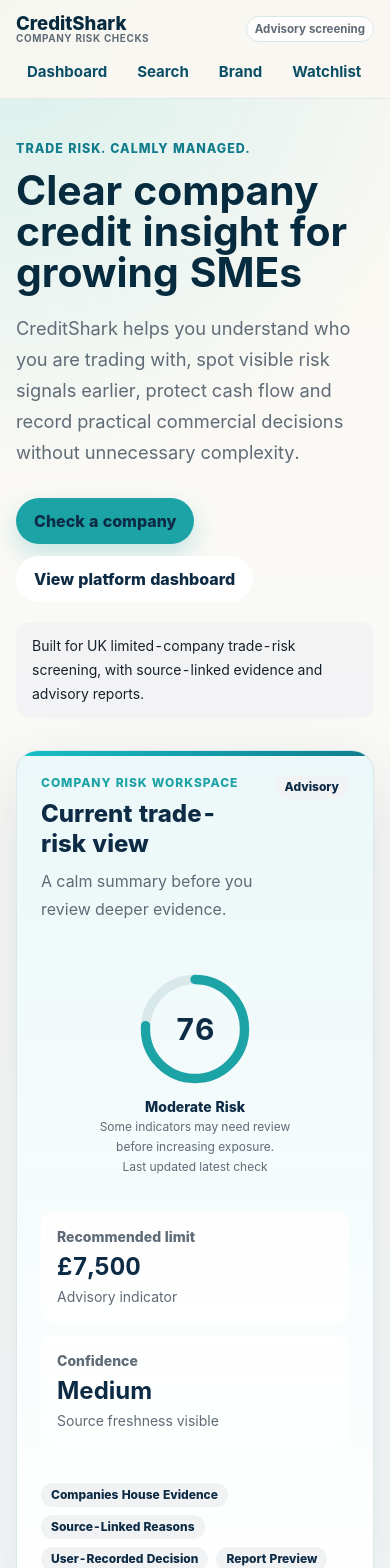
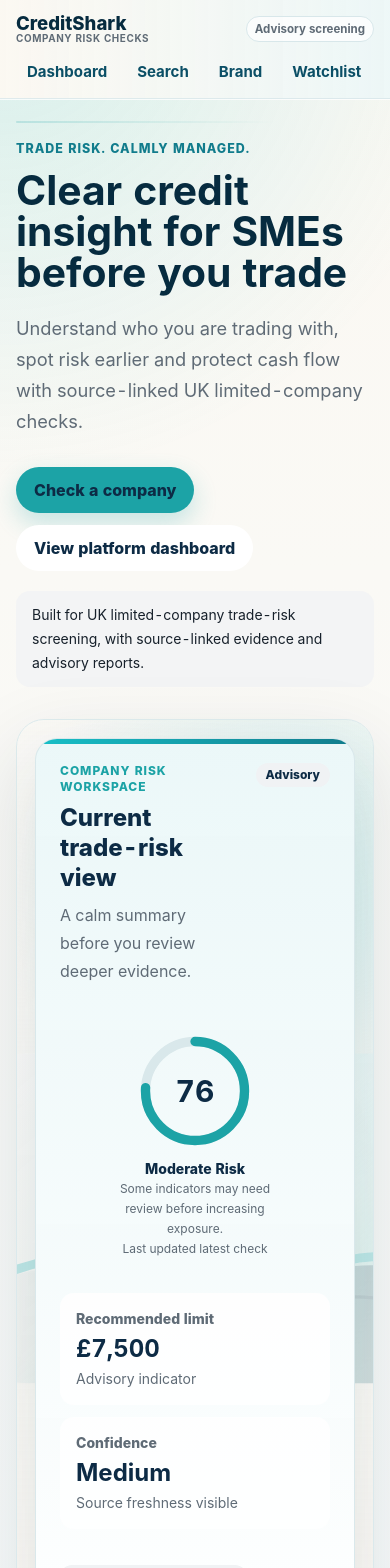
Before and after one commit to markdunnuk-beep/CreditShark, a Next.js app: page / in a window 390 px wide. Shown: the top 1568 px of the page. Built offline with nearby package versions, Linux system fonts and the light colour scheme.

Commit message:
Add Calm Fin public brand styling

```diff
--- a/app/brand/page.tsx
+++ b/app/brand/page.tsx
@@ -17,6 +17,7 @@
   TextInput,
   TradeRiskScoreGauge
 } from "../components/ui";
+import { CalmFinHero } from "../components/brand/calm-fin-hero";
 import { CREDITSHARK_FOOTER_DISCLAIMER } from "../../src/lib/guardrails";
 
 export const metadata: Metadata = {
@@ -97,7 +98,7 @@
     <div className="brand-page">
       <section className="page-shell brand-hero">
         <div className="brand-hero__copy">
-          <p className="eyebrow">Live brand reference</p>
+          <p className="eyebrow">Brand system v1.0</p>
           <h1>CreditShark</h1>
           <p className="brand-hero__line">Trade Risk. Calmly Managed.</p>
           <p className="lede">
@@ -114,11 +115,13 @@
             <ButtonLink href="/search" variant="secondary">Check a company</ButtonLink>
           </ActionGroup>
         </div>
+        <CalmFinHero variant="brand" className="brand-calm-fin-hero">
           <Card variant="elevated" className="brand-hero__panel">
             <SectionHeader
               eyebrow="Brand idea"
               title="Clear credit insight for SMEs, delivered calmly."
               description="A practical finance SaaS identity for UK limited-company trade-risk screening."
+              action={<Badge variant="info">Calm Fin motif</Badge>}
             />
             <div className="brand-attribute-grid">
               {["Calm", "Clarity", "Confidence", "Practical", "Trustworthy", "SME-friendly"].map((attribute) => (
@@ -126,6 +129,7 @@
               ))}
             </div>
           </Card>
+        </CalmFinHero>
       </section>
 
       <BrandSection
--- /dev/null
+++ b/app/components/brand/calm-fin-hero.tsx
@@ -0,0 +1,67 @@
+import { cx } from "../ui";
+
+type CalmFinHeroVariant = "homepage" | "brand";
+
+export function CalmFinHero({
+  variant = "homepage",
+  className,
+  children
+}: {
+  variant?: CalmFinHeroVariant;
+  className?: string;
+  children?: React.ReactNode;
+}) {
+  return (
+    <div className={cx("calm-fin-hero", `calm-fin-hero--${variant}`, className)} aria-hidden={children ? undefined : true}>
+      <div className="calm-fin-hero__water" aria-hidden="true">
+        <svg className="calm-fin-hero__svg" viewBox="0 0 640 520" role="presentation" focusable="false">
+          <defs>
+            <linearGradient id={`calm-fin-sky-${variant}`} x1="0" x2="1" y1="0" y2="1">
+              <stop offset="0%" stopColor="#FAFBFC" stopOpacity="0.96" />
+              <stop offset="48%" stopColor="#EAF7F8" stopOpacity="0.9" />
+              <stop offset="100%" stopColor="#6DD1D6" stopOpacity="0.42" />
+            </linearGradient>
+            <linearGradient id={`calm-fin-water-${variant}`} x1="0" x2="1" y1="0" y2="0">
+              <stop offset="0%" stopColor="#0D2B45" stopOpacity="0.04" />
+              <stop offset="54%" stopColor="#1CA3A6" stopOpacity="0.28" />
+              <stop offset="100%" stopColor="#0D2B45" stopOpacity="0.42" />
+            </linearGradient>
+          </defs>
+          <rect width="640" height="520" rx="34" fill={`url(#calm-fin-sky-${variant})`} />
+          <path
+            d="M18 342C96 314 170 314 245 342C326 374 410 374 492 342C544 322 586 316 622 323"
+            fill="none"
+            stroke="#6DD1D6"
+            strokeLinecap="round"
+            strokeWidth="14"
+          />
+          <path
+            d="M0 356C74 330 149 330 224 356C307 388 390 388 473 356C536 332 590 328 640 342V520H0V356Z"
+            fill={`url(#calm-fin-water-${variant})`}
+          />
+          <path
+            d="M322 326C336 242 378 171 455 122C450 222 414 291 346 338C336 345 324 340 322 326Z"
+            fill="#1CA3A6"
+          />
+          <path
+            d="M62 396C128 378 194 378 260 396C328 415 398 415 466 396C512 384 552 381 590 386"
+            fill="none"
+            stroke="#0D2B45"
+            strokeLinecap="round"
+            strokeOpacity="0.2"
+            strokeWidth="5"
+          />
+          <path
+            d="M88 430C148 419 207 419 266 430C326 441 388 441 449 430"
+            fill="none"
+            stroke="#FAFBFC"
+            strokeLinecap="round"
+            strokeOpacity="0.72"
+            strokeWidth="4"
+          />
+        </svg>
+      </div>
+      {children ? <div className="calm-fin-hero__content">{children}</div> : null}
+    </div>
+  );
+}
--- a/app/globals.css
+++ b/app/globals.css
@@ -66,8 +66,11 @@
 
 .site-header {
   border-bottom: 1px solid rgba(216, 231, 234, 0.8);
-  background: rgba(251, 248, 242, 0.88);
+  background:
+    linear-gradient(90deg, rgba(251, 248, 242, 0.94), rgba(234, 247, 248, 0.82)),
+    rgba(251, 248, 242, 0.88);
   backdrop-filter: blur(16px);
+  box-shadow: 0 1px 0 rgba(255, 255, 255, 0.74);
 }
 
 .site-header__inner,
@@ -781,6 +784,20 @@
 .public-hero {
   align-items: stretch;
   padding-top: 64px;
+  position: relative;
+}
+
+.public-hero::before,
+.brand-hero::before {
+  background: linear-gradient(90deg, rgba(28, 163, 166, 0.22), rgba(109, 209, 214, 0));
+  border-radius: 999px;
+  content: "";
+  height: 2px;
+  left: 0;
+  opacity: 0.9;
+  position: absolute;
+  top: 34px;
+  width: min(360px, 58vw);
 }
 
 .public-hero-note {
@@ -818,6 +835,83 @@
   padding: 24px;
 }
 
+.public-calm-fin-hero {
+  min-height: 520px;
+}
+
+.public-calm-fin-hero .public-product-preview {
+  max-width: 430px;
+  width: min(100%, 430px);
+}
+
+.calm-fin-hero {
+  border: 1px solid rgba(216, 231, 234, 0.9);
+  border-radius: 28px;
+  box-shadow: 0 28px 80px rgba(6, 43, 63, 0.12);
+  isolation: isolate;
+  min-width: 0;
+  overflow: hidden;
+  position: relative;
+}
+
+.calm-fin-hero::before {
+  background:
+    linear-gradient(90deg, rgba(251, 248, 242, 0.88), rgba(251, 248, 242, 0.22) 38%, rgba(250, 251, 252, 0)),
+    radial-gradient(circle at 76% 18%, rgba(109, 209, 214, 0.42), transparent 24rem);
+  content: "";
+  inset: 0;
+  pointer-events: none;
+  position: absolute;
+  z-index: 1;
+}
+
+.calm-fin-hero__water {
+  inset: 0;
+  position: absolute;
+  z-index: 0;
+}
+
+.calm-fin-hero__svg {
+  display: block;
+  height: 100%;
+  object-fit: cover;
+  transform: scale(1.04);
+  transform-origin: 62% 54%;
+  width: 100%;
+}
+
+.calm-fin-hero__content {
+  display: grid;
+  min-height: inherit;
+  padding: 28px;
+  place-items: center end;
+  position: relative;
+  z-index: 2;
+}
+
+.calm-fin-hero--homepage .calm-fin-hero__content {
+  padding-left: clamp(26px, 8vw, 120px);
+}
+
+.calm-fin-hero--brand {
+  min-height: 430px;
+}
+
+.calm-fin-hero--brand::before {
+  background:
+    linear-gradient(90deg, rgba(251, 248, 242, 0.78), rgba(251, 248, 242, 0.1) 45%, rgba(250, 251, 252, 0)),
+    radial-gradient(circle at 78% 18%, rgba(109, 209, 214, 0.34), transparent 22rem);
+}
+
+.calm-fin-hero--brand .calm-fin-hero__svg {
+  opacity: 0.86;
+  transform: scale(1.02);
+}
+
+.calm-fin-hero--brand .calm-fin-hero__content {
+  padding: 24px;
+}
+
 .public-product-preview {
   display: grid;
   gap: 18px;
@@ -2425,6 +2519,7 @@
   gap: 28px;
   grid-template-columns: minmax(0, 1.05fr) minmax(320px, 0.8fr);
   padding-top: 64px;
+  position: relative;
 }
 
 .brand-hero__copy {
@@ -2457,6 +2552,12 @@
   align-self: center;
   display: grid;
   gap: 24px;
+  max-width: 440px;
+  width: min(100%, 440px);
+}
+
+.brand-calm-fin-hero {
+  min-height: 430px;
 }
 
 .brand-attribute-grid,
@@ -2694,7 +2795,9 @@
 
 .site-footer {
   border-top: 1px solid var(--border-soft);
-  background: rgba(255, 255, 255, 0.64);
+  background:
+    linear-gradient(90deg, rgba(255, 255, 255, 0.74), rgba(234, 247, 248, 0.64)),
+    rgba(255, 255, 255, 0.64);
 }
 
 .site-footer__inner {
@@ -2831,6 +2934,44 @@
 
   .public-hero {
     padding-top: 42px;
+  }
+
+  .public-hero::before,
+  .brand-hero::before {
+    top: 22px;
+    width: min(260px, 72vw);
+  }
+
+  .public-calm-fin-hero,
+  .brand-calm-fin-hero,
+  .calm-fin-hero--brand {
+    min-height: 390px;
+  }
+
+  .calm-fin-hero__content {
+    align-items: end;
+    padding: 18px;
+    place-items: end stretch;
+  }
+
+  .calm-fin-hero--homepage .calm-fin-hero__content {
+    padding-left: 18px;
+  }
+
+  .calm-fin-hero__svg {
+    transform: scale(1.14) translateX(4%);
+  }
+
+  .calm-fin-hero::before {
+    background:
+      linear-gradient(180deg, rgba(251, 248, 242, 0.08), rgba(251, 248, 242, 0.64) 62%, rgba(251, 248, 242, 0.86)),
+      radial-gradient(circle at 78% 18%, rgba(109, 209, 214, 0.34), transparent 18rem);
+  }
+
+  .public-calm-fin-hero .public-product-preview,
+  .brand-hero__panel {
+    max-width: none;
+    width: 100%;
   }
 
   .brand-hero,
--- a/app/page.tsx
+++ b/app/page.tsx
@@ -9,6 +9,7 @@
   SectionHeader,
   TradeRiskScoreGauge
 } from "./components/ui";
+import { CalmFinHero } from "./components/brand/calm-fin-hero";
 
 export default function HomePage() {
   return (
@@ -16,10 +17,10 @@
       <section className="page-shell hero public-hero">
         <div className="hero-copy">
           <p className="eyebrow">Trade Risk. Calmly Managed.</p>
-          <h1>Clear company credit insight for growing SMEs</h1>
+          <h1>Clear credit insight for SMEs before you trade</h1>
           <p className="lede">
-            CreditShark helps you understand who you are trading with, spot visible risk signals earlier,
-            protect cash flow and record practical commercial decisions without unnecessary complexity.
+            Understand who you are trading with, spot risk earlier and protect cash flow with source-linked
+            UK limited-company checks.
           </p>
           <ActionGroup className="actions hero-actions">
             <ButtonLink href="/search">Check a company</ButtonLink>
@@ -30,6 +31,7 @@
           </Notice>
         </div>
 
+        <CalmFinHero className="public-calm-fin-hero">
           <Card className="report-preview-card public-product-preview" aria-label="CreditShark product preview">
             <SectionHeader
               eyebrow="Company risk workspace"
@@ -56,6 +58,7 @@
               <EvidenceChip sourceType="report" label="Report preview" />
             </div>
           </Card>
+        </CalmFinHero>
       </section>
 
       <section className="page-shell public-section">
```
Also changed, not shown: 1 other file (tests, documents, lock files or other folders). Lines whose indentation alone changed are shown as unchanged.
